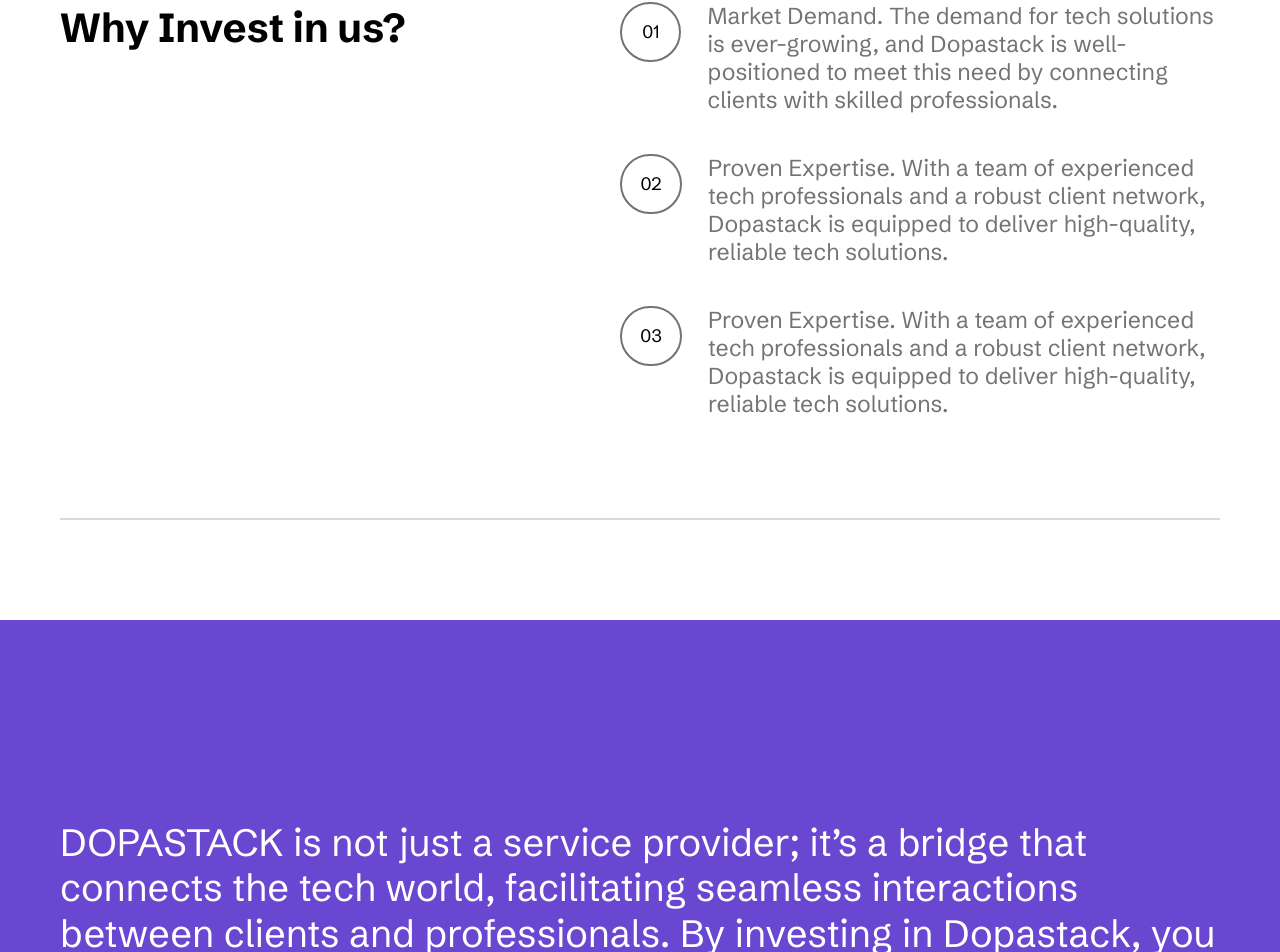
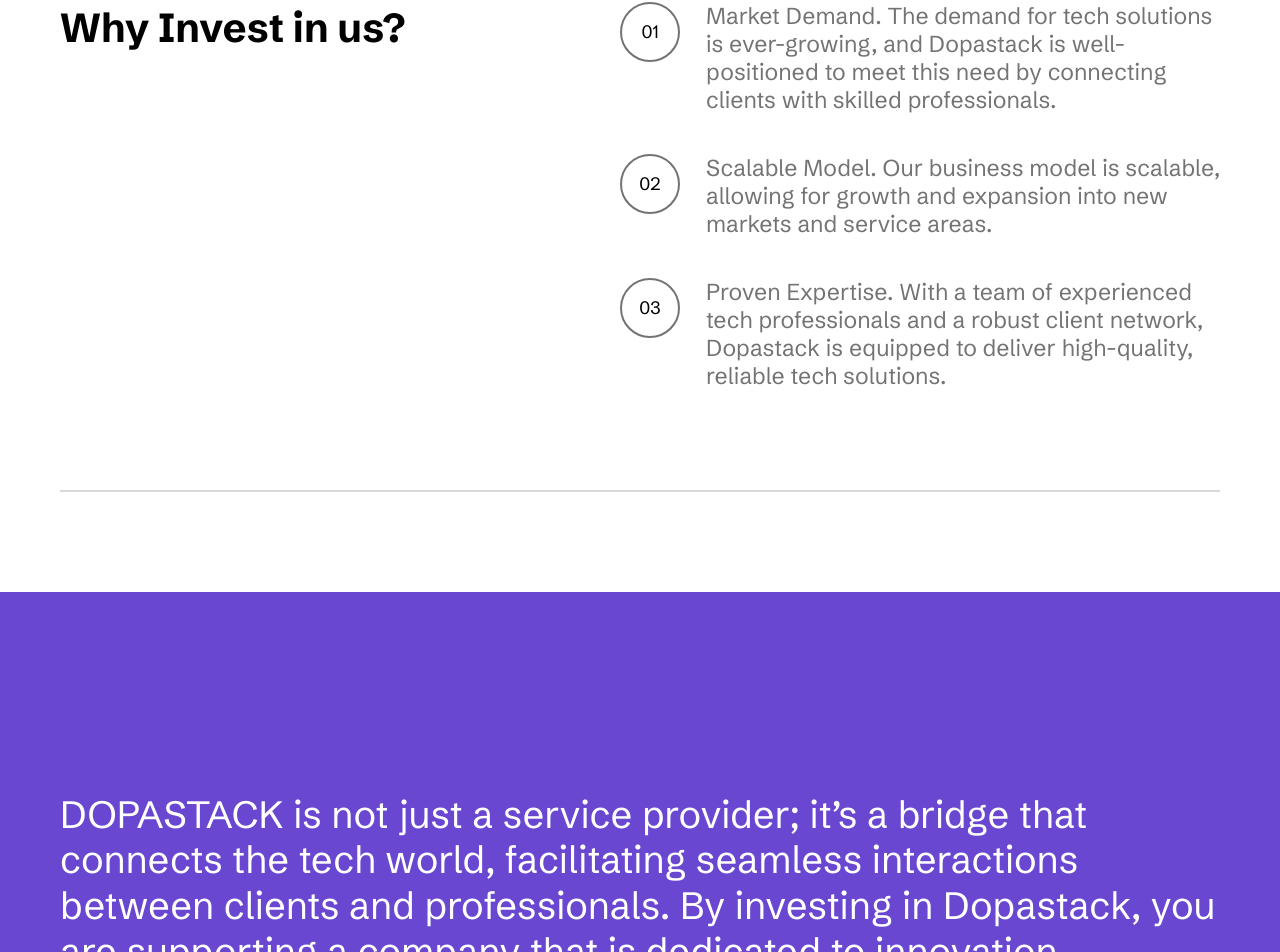
Before and after one commit to oveey/Dopastack-, a React (Create React App) app: page / in a window 1280 px wide. Shown: the part 7491-8443 px from the top of the page. Built offline with nearby package versions, Linux system fonts and the light colour scheme; a web font is replaced by a local one.

Commit message:
adjusted the width

```diff
--- a/src/pages/Home.jsx
+++ b/src/pages/Home.jsx
@@ -137,7 +137,7 @@
       <section className="header__section" id="home">
         <div className="header__inner__con">
           <Nav />
-          <div className="header__text__con" data-aos="fade-up">
+          <div className="header__text__con" data-aos="fade-up" data-aos-duration="3000">
             <h1 className="header__text">BRIDGING THE GAP</h1>
             <p>BETWEEN BUSINESS PROBLEMS</p>
             <span className="text">
@@ -498,9 +498,7 @@
               <div className="n__one">
                 <span className="number">02</span>
                 <h3>
-                  Proven Expertise. With a team of experienced tech
-                  professionals and a robust client network, Dopastack is
-                  equipped to deliver high-quality, reliable tech solutions.
+                Scalable Model. Our business model is scalable, allowing for growth and expansion into new markets and service areas.
                 </h3>
               </div>
 
--- a/src/styles/home.css
+++ b/src/styles/home.css
@@ -272,8 +272,8 @@
   font-family: "Schibsted Grotesk";
 }
 .n__one {
-  display: flex; /* Use flexbox for alignment */
-  align-items: flex-start; /* Align items at the start (top alignment) */
+  display: flex;
+  align-items: flex-start;
 }
 .p__one {
   font-size: 20px;
@@ -303,22 +303,24 @@
   font-family: "Schibsted Grotesk";
 
 }
+
 h3 {
   font-size: 23px;
   font-family: "Schibsted Grotesk";
   color: rgba(0, 0, 0, 0.55);
   font-weight: 200;
+  width: 300%;
 }
 .number {
   display: inline-flex;
   justify-content: center;
   border-radius: calc(0.8 * 10vw); /* Responsive border radius */
   align-items: center;
-  width: 200px; /* Fixed width of the circle */
-  height: 60px; /* Fixed height of the circle */
+  width: 200px;
+  height: 60px;
   border: 2px solid rgba(0, 0, 0, 0.55);
-  font-size: 18px; /* Adjust the font size as needed */
-  margin-right: 26px; /* Space between the number and the text */
+  font-size: 18px;
+  margin-right: 26px;
   font-family: "Schibsted Grotesk";
   font-weight: 400;
 }
```
